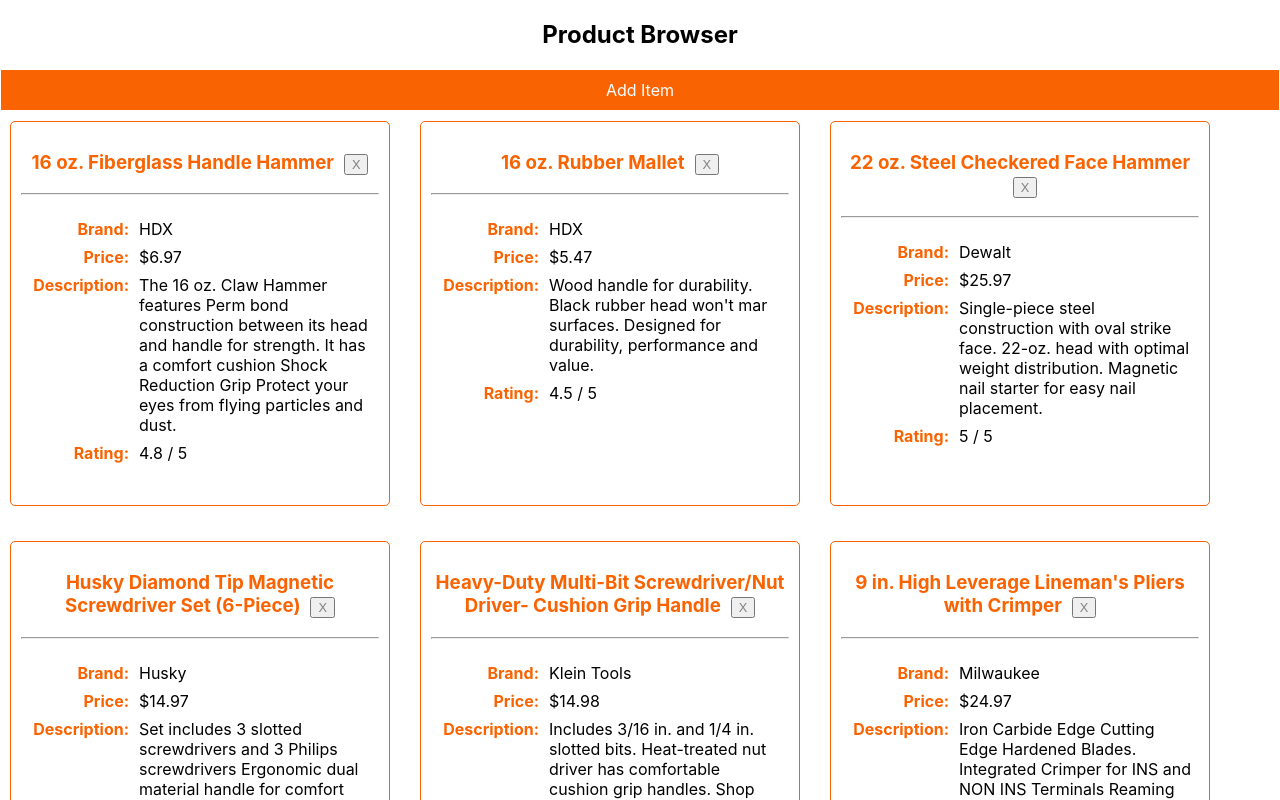
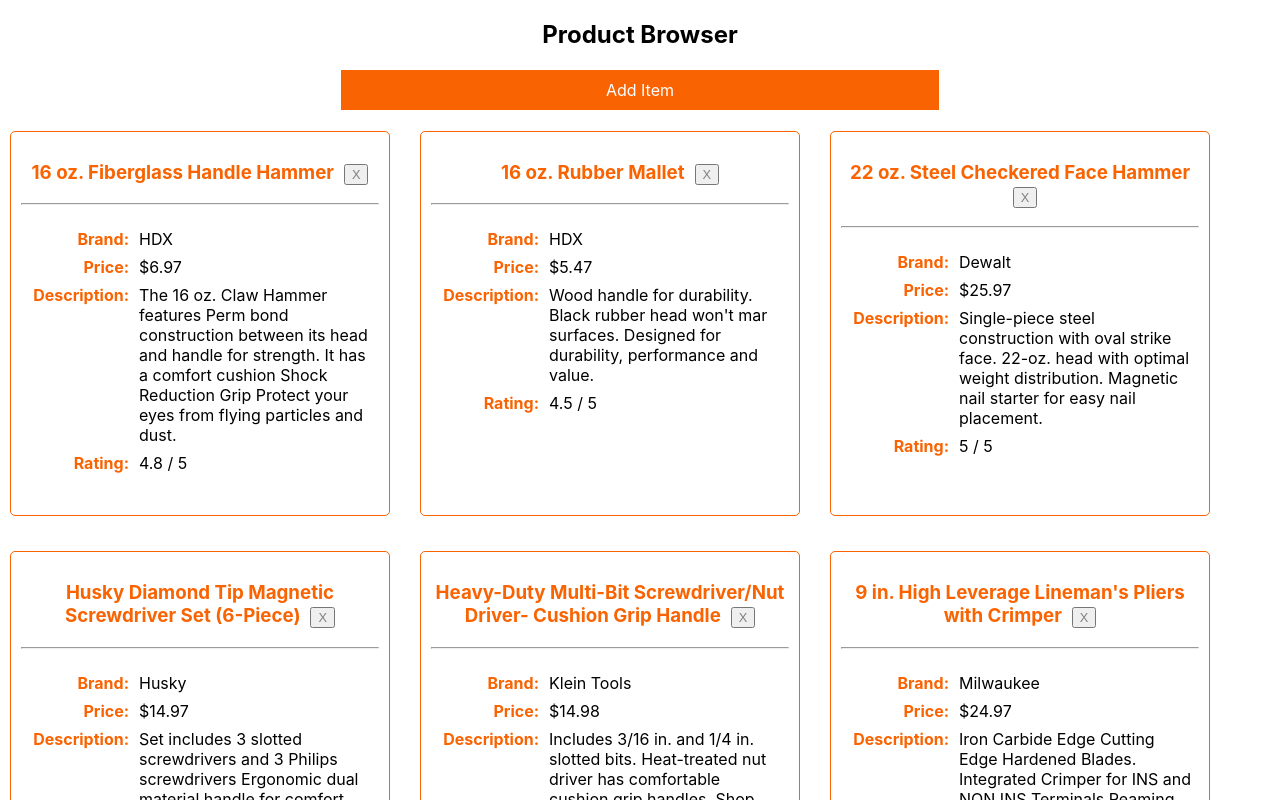
Before and after one commit to jithender4ever/Product-Browser-With-Hooks, a React (Create React App) app: page / in a window 1280 px wide. Shown: the top 800 px of the page. Built offline with nearby package versions, Linux system fonts and the light colour scheme; data requests are answered from the project's data file.

Commit message:
Converts description to a textarea input.

```diff
--- a/src/components/Products/NewProductForm/TextInput.js
+++ b/src/components/Products/NewProductForm/TextInput.js
@@ -7,6 +7,24 @@ const InputFeedback = ({ error }) => error ? <div className={styles["input-feedb
 
 const getErrorClassName = error => (
     !!error ? `${styles.animated} ${styles.shake} ${styles.error}` : ''
+)
+
+const TextAreaInput = ({ type, id, label, error, value, onChange, className, ...props }) => (
+    <div className={classnames(styles.row, getErrorClassName(error), className)}>
+        <div className={styles["col-25"]}>
+            <Label htmlFor={id} error={error}>{label}</Label>
+        </div>
+        <div className={styles["col-75"]}>
+            <textarea
+                id={id}
+                className={classnames(styles["text-input"], styles["text-area-input"])}
+                value={value}
+                onChange={onChange}
+                {...props}
+            />
+            <InputFeedback error={error} />
+        </div>
+    </div>
 )
 
 const TextInput = ({ type, id, label, error, value, onChange, className, ...props }) => (
@@ -28,4 +46,10 @@ const TextInput = ({ type, id, label, error, value, onChange, className, ...prop
     </div>
 )
 
-export default TextInput
+const TextInputWrapper = props => (
+    props.type === 'textarea' ?
+        <TextAreaInput {...props} /> :
+        <TextInput {...props} />
+)
+
+export default TextInputWrapper
--- a/src/components/Products/NewProductForm/index.js
+++ b/src/components/Products/NewProductForm/index.js
@@ -39,7 +39,7 @@ const NewProductForm = props => {
                 />
                 <TextInput
                     id="description"
-                    type="text"
+                    type="textarea"
                     label="Description"
                     error={touched.description && errors.description}
                     value={values.description}
--- a/src/components/Products/ProductBrowser.js
+++ b/src/components/Products/ProductBrowser.js
@@ -20,6 +20,7 @@ class ProductBrowser extends React.Component {
             this.setState({
                 products: [...this.state.products, response.data]
             })
+            this.collapsible.closeCollapsible()
             return response
         }
         catch(error) {
@@ -53,11 +54,13 @@ class ProductBrowser extends React.Component {
         return (
             <section>
                 <h1>Product Browser</h1>
-                <Collapsible trigger={"Add Item"}>
-                    <NewProductForm addProduct={this.addProduct.bind(this)}/>
-                </Collapsible>
+                <div style={{ maxWidth: "600px", textAlign: "center", margin: "10px auto" }}>
+                    <Collapsible ref={ ref => this.collapsible=ref } trigger={"Add Item"}>
+                        <NewProductForm addProduct={this.addProduct.bind(this)}/>
+                    </Collapsible>
+                </div>
+                <ProductList products={this.state.products} removeProduct={this.removeProduct.bind(this)}/>
 
-                <ProductList products={this.state.products} removeProduct={this.removeProduct.bind(this)}/>
             </section>
         )
     }
--- a/src/components/Products/Products.module.css
+++ b/src/components/Products/Products.module.css
@@ -71,6 +71,10 @@ dd {
     resize: vertical;
     font-size: 16px;
     display: inline-block;
+}
+
+.text-area-input {
+    height: 80px;
 }
 
 .text-input:focus {
```
